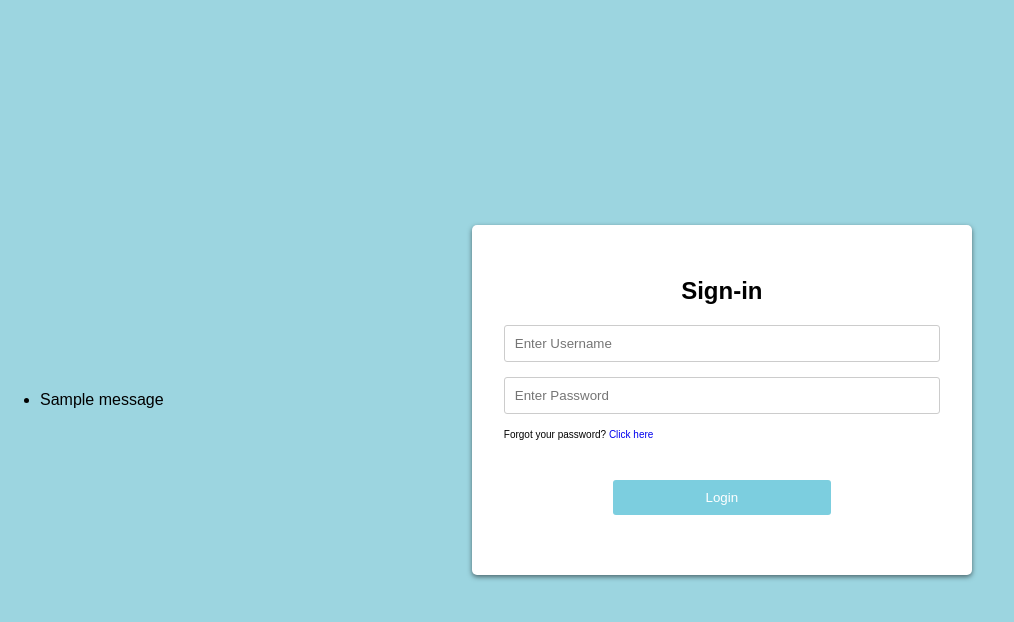
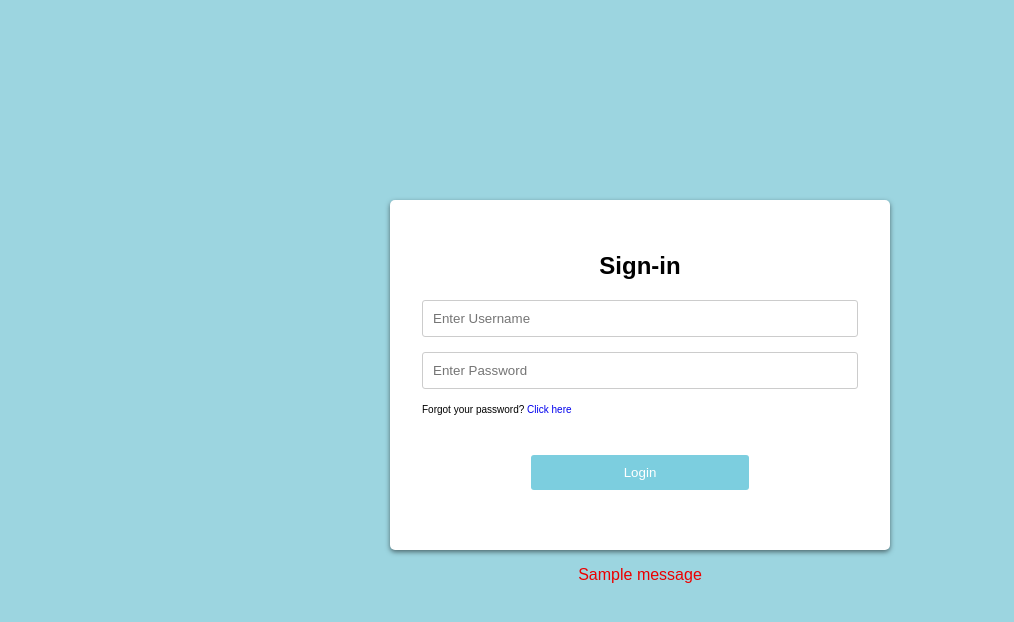
Before and after one commit to AkmalCodes/DjangoSocialNetwork, a Django app: page / in a window 1280 px wide. Shown: the top 622 px of the page, without its empty margins (0-1014 px from the left). Run offline with Django 4.2, Linux system fonts and the light colour scheme; tables that the repository leaves empty hold one stand-in row (values such as "Sample post"); one stand-in notice (Sample message) is shown; some libraries are stand-ins or nearby versions.

Commit message:
added reports and change message location for login

```diff
--- a/SocialNetwork/socialnetworkapp/static/socialnetworkapp/styles.css
+++ b/SocialNetwork/socialnetworkapp/static/socialnetworkapp/styles.css
@@ -109,3 +109,13 @@ button:hover {
 #forgotpass a{
     text-decoration: none;
 }
+
+.sign-in-container{
+    display:flex;
+    flex-direction:column;
+    justify-content:center;
+    align-items:center;
+}
+.msg p{
+    color:rgb(236, 0, 0);
+}
--- a/SocialNetwork/socialnetworkapp/templates/socialnetworkapp/signin.html
+++ b/SocialNetwork/socialnetworkapp/templates/socialnetworkapp/signin.html
@@ -7,15 +7,8 @@
     {% endblock %}
   </head>
 
-  {% if messages %}
-  <ul class="message-list">
-    {% for message in messages %}
-    <li>{{ message }}</li>
-    {% endfor %}
-  </ul>
-  {% endif %}
-
   <body>
+    <div class="sign-in-container">
     <form class="form-box" method="POST" action="">
       {% csrf_token %}
       <h2>Sign-in</h2>
@@ -32,5 +25,13 @@
         <button type="submit">Login</button>
       </div>
     </form>
+    <div class="msg">
+      {% if messages %}
+      {% for message in messages %}
+      <p >{{ message }}</p>
+      {% endfor %}
+    {% endif %}
+    </div>
+  </div>
   </body>
 </html>
--- a/SocialNetwork/socialnetworkapp/views.py
+++ b/SocialNetwork/socialnetworkapp/views.py
@@ -221,7 +221,6 @@ def submit_report(request, post_id):
             report.uid = request.user
             report.post = post  # Set the post field to the retrieved post
             report.save()
-            messages.success(request, "Report created successfully.")
             return redirect('home')
 
     context = {'form': form}
```
Also changed, not shown: SocialNetwork/socialnetworkapp/static/socialnetworkapp/homepage.css (line endings or trailing spaces).
